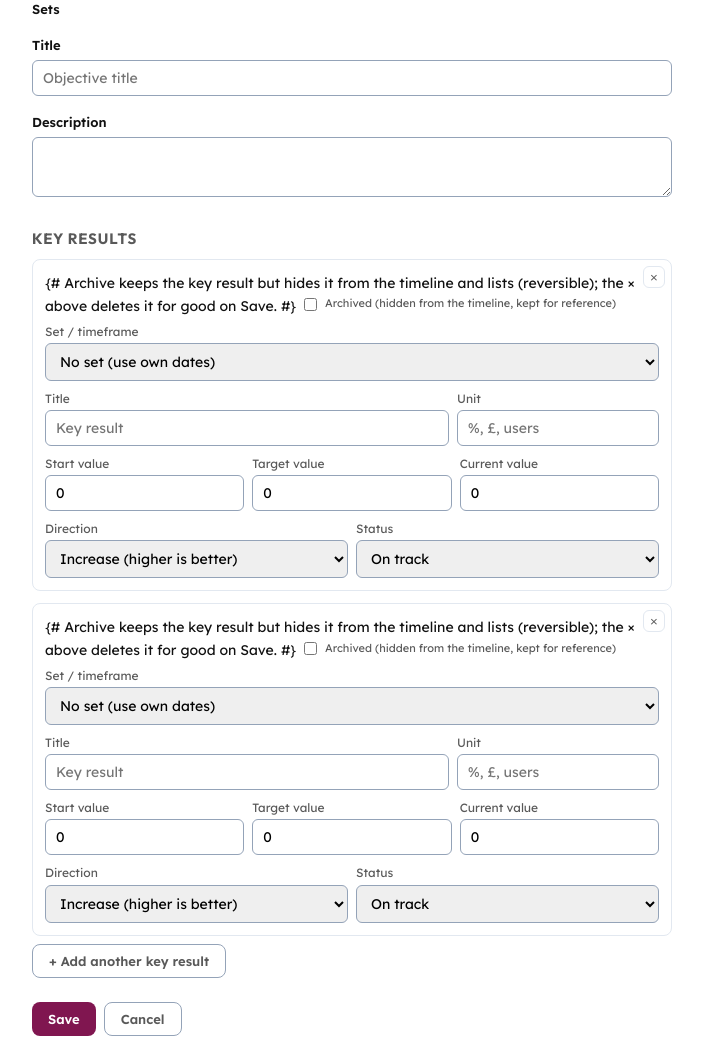
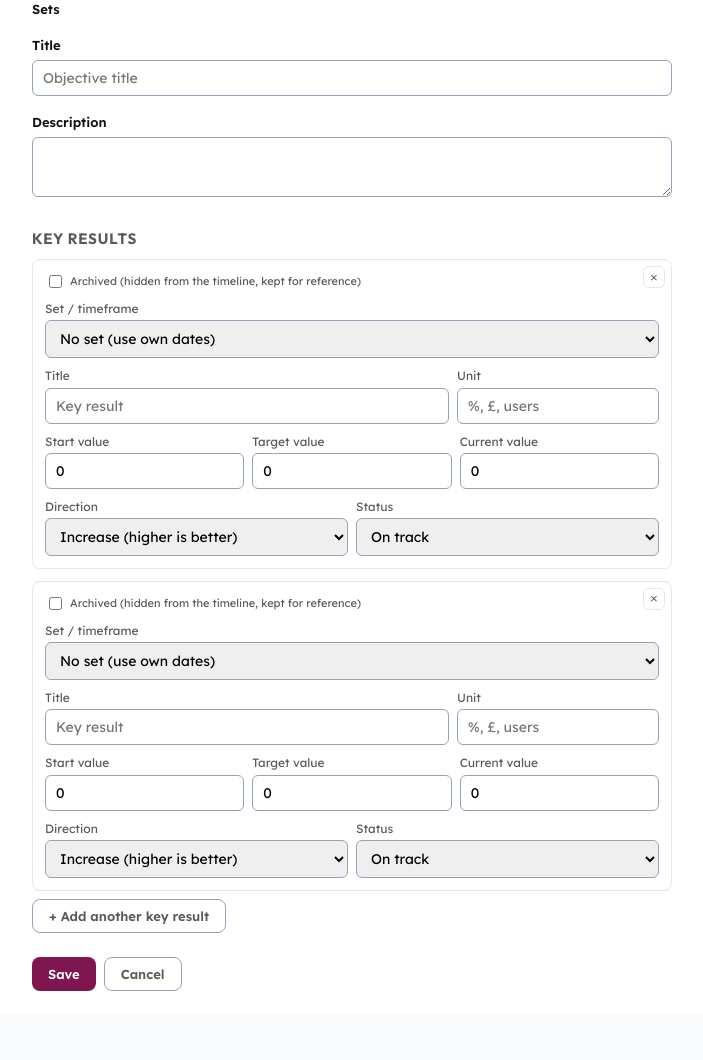
Before and after one commit to DEFRA/pm-roadmap, a Django app: page /objectives/new/ in a window 1280 px wide. Shown: the part 146-1206 px from the top of the page, without its empty margins (288-991 px from the left). After the commit the page ends 1137 px from the top, so only its background shows below. Run offline with Django 5.2, Linux system fonts and the light colour scheme; data that the repository does not hold is empty.

Commit message:
Fix multi-line template comment leaking into the KR row
A two-line {# #} comment renders as visible text in Django templates; collapse it
to a single line.

```diff
--- a/roadmap/templates/roadmap/_kr_form_fields.html
+++ b/roadmap/templates/roadmap/_kr_form_fields.html
@@ -6,8 +6,7 @@
         title="Delete this key result" aria-label="Delete this key result"
         style="position:absolute; top:6px; right:6px; width:22px; height:22px; border:1px solid var(--border-subtle); border-radius:6px; background:var(--bg-main); color:var(--text-muted); cursor:pointer; line-height:1;">&times;</button>
 
-{# Archive keeps the key result but hides it from the timeline and lists (reversible);
-   the × above deletes it for good on Save. #}
+{# Archive hides the KR but keeps it (reversible); the × above deletes it on Save. #}
 <label class="no-export" style="display:inline-flex; align-items:center; gap:5px; font-size:11px; color:var(--text-muted); margin-bottom:0.5rem; cursor:pointer;">
   {{ kr.archived }} Archived (hidden from the timeline, kept for reference)
 </label>
```
